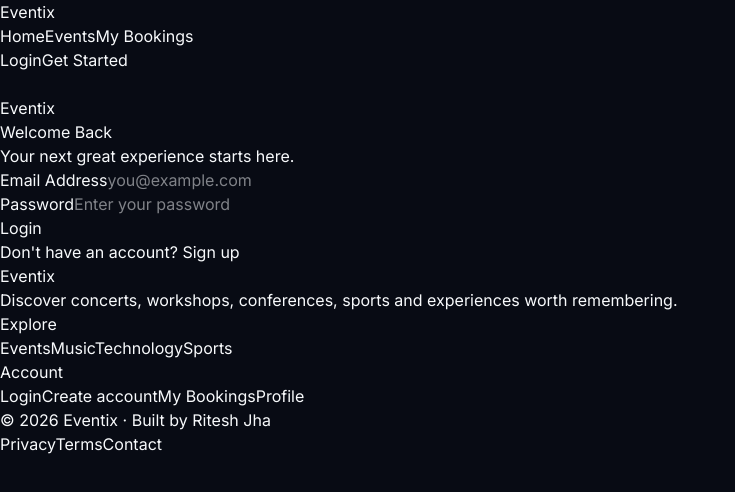
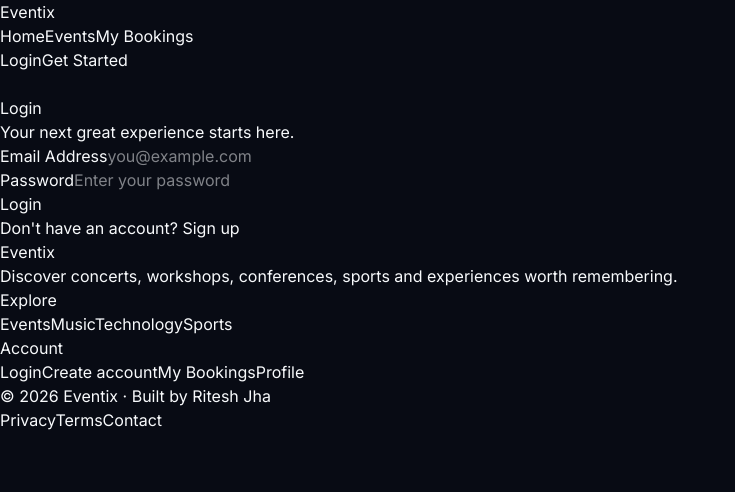
Before and after one commit to rjritesh/Eventix, a React (Vite) app in the folder client/client/: page /login in a window 1280 px wide. Shown: the top 492 px of the page, without its empty margins (0-735 px from the left). Built offline with nearby package versions, Linux system fonts and the light colour scheme.

Commit message:
Built login and signup toggle logic

```diff
--- a/client/client/src/pages/Login.jsx
+++ b/client/client/src/pages/Login.jsx
@@ -1,23 +1,39 @@
-
+import { useState } from "react";
 import { Link } from "react-router-dom";
 
 const Login = () => {
+  const [isLogin, setIsLogin] = useState(true);
+
   return (
     <div className="min-h-screen flex items-center justify-center bg-[#080B14] px-4">
-      <div className="w-full max-w-md rounded-2xl border border-[#252B3B] bg-[#111625] p-8 shadow-2xl">
-        <h1 className="mb-2 text-center text-3xl font-bold text-[#7C3AED]">
-          Eventix
+      <div className="w-full max-w-sm rounded-2xl border border-[#252B3B] bg-[#111625] p-8 shadow-2xl">
+        <h1 className=" text-center text-3xl  font-bold tracking-tight text-(--text-primary)">
+          {isLogin ? "Login" : "Sign Up"}
         </h1>
-
-        <h2 className="mb-2 text-center text-2xl font-semibold text-[#F8FAFC]">
-          Welcome Back
-        </h2>
 
         <p className="mb-8 text-center text-[#94A3B8]">
           Your next great experience starts here.
         </p>
 
         <form>
+          {!isLogin && (    <div className="mb-5">
+              <label
+                htmlFor="name"
+                className="mb-2 block text-sm font-medium text-[#F8FAFC]"
+              >
+                Enter Your name
+              </label>
+
+              <input
+                type="text"
+                id="name"
+                name="name"
+                placeholder="John Doe"
+                className="w-full rounded-lg border border-[#252B3B] bg-[#171D2E] px-4 py-3 text-[#F8FAFC] placeholder:text-[#64748B] outline-none transition focus:border-[#7C3AED]"
+              />
+            </div>
+
+          )}
    <div className="mb-5">
               <label
                 htmlFor="emailId"
@@ -34,7 +50,6 @@ const Login = () => {
                 className="w-full rounded-lg border border-[#252B3B] bg-[#171D2E] px-4 py-3 text-[#F8FAFC] placeholder:text-[#64748B] outline-none transition focus:border-[#7C3AED]"
               />
             </div>
-
           <div className="mb-6">
             <label
               htmlFor="password"
@@ -54,20 +69,22 @@ const Login = () => {
 
           <button
             type="submit"
-            className="w-full rounded-lg bg-[#7C3AED] py-3 font-semibold text-white transition hover:bg-[#6D28D9]"
+            className="w-full rounded-lg bg-[#7C3AED] py-3 font-semibold text-white transition hover:bg-[#6D28D9] cursor-pointer"
           >
-            Login
+            {isLogin ? "Login" : "SignUp"}
           </button>
         </form>
 
         <p className="mt-6 text-center text-sm text-[#94A3B8]">
           Don't have an account?{" "}
-          <Link
-            to="/signup"
-            className="font-semibold text-[#A78BFA] hover:text-[#7C3AED]"
+          <span
+            className="font-semibold text-[#A78BFA] hover:text-[#7C3AED] cursor-pointer"
+            onClick={() => {
+              setIsLogin(!isLogin);
+            }}
           >
             Sign up
-          </Link>
+          </span>
         </p>
       </div>
     </div>
```
Lines whose indentation alone changed are shown as unchanged.
